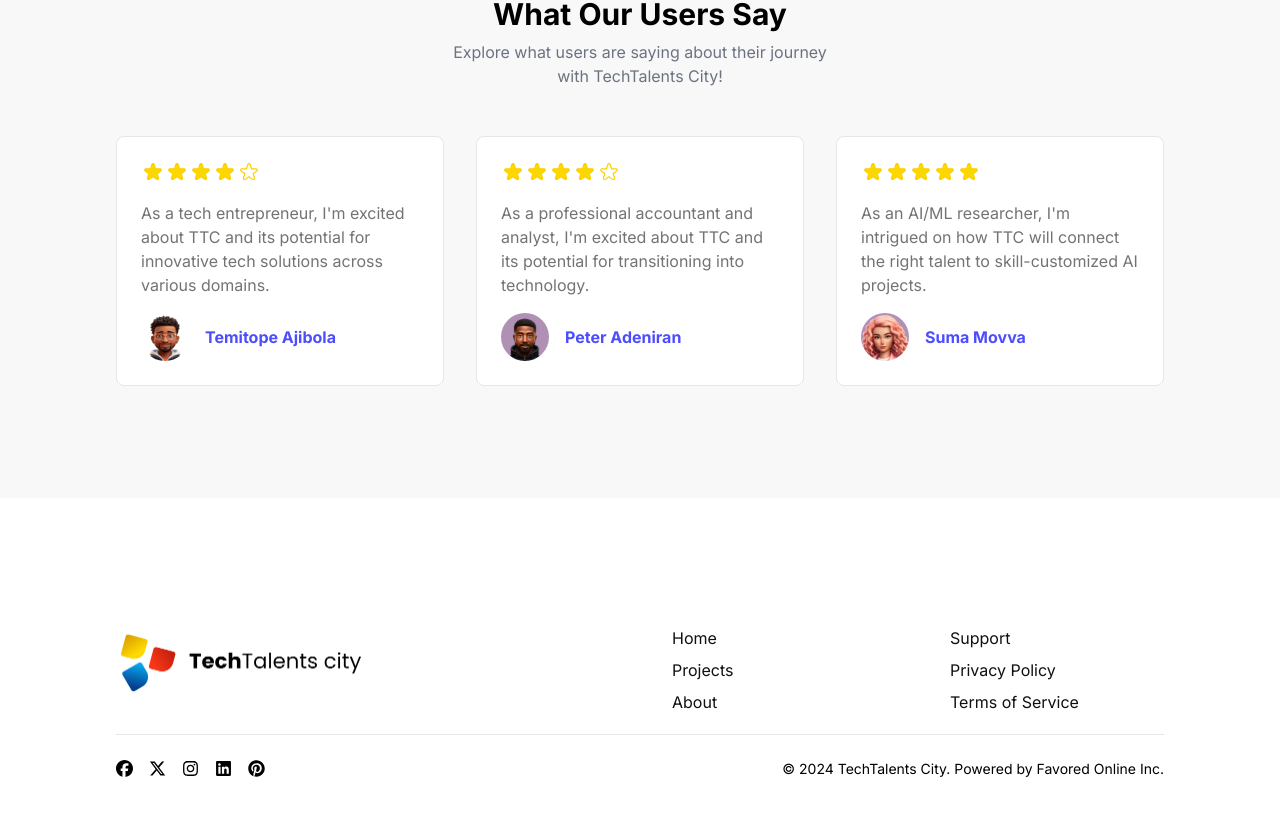
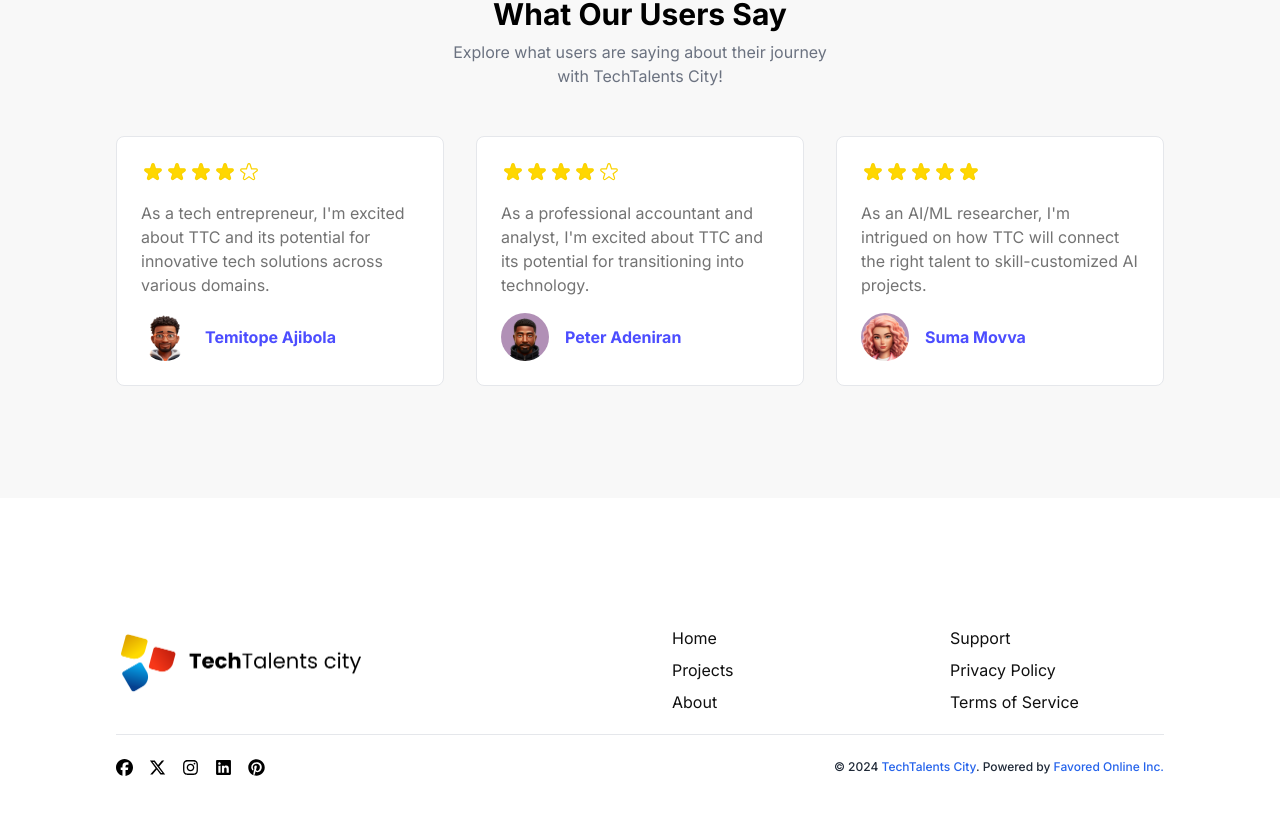
Before and after one commit to techtalentscity/techtalentscity.github.io, a React (Vite) app: page / in a window 1280 px wide. Shown: the part 3607-4422 px from the top of the page. Built offline with nearby package versions, Linux system fonts and the light colour scheme.

Commit message:
Update Footer.jsx

```diff
--- a/src/components/Footer.jsx
+++ b/src/components/Footer.jsx
@@ -32,9 +32,9 @@ const Footer = () => {
                     <FaLinkedin size={17} />
                     <FaPinterest size={17} />
                 </div>
-                <p className="text-sm">
-                  © {currentYear} <a href="https://www.techtalentscity.com/" target="_blank" rel="noopener noreferrer">TechTalents City</a>.
-                  Powered by <a href="https://www.favoredonline.com/" target="_blank" rel="noopener noreferrer">Favored Online Inc.</a>
+                <p className="text-xs text-gray-800 dark:text-gray-200 font-medium">
+                  © {currentYear} <a href="https://www.techtalentscity.com/" className="text-blue-600 hover:underline" target="_blank" rel="noopener noreferrer">TechTalents City</a>.
+                  Powered by <a href="https://www.favoredonline.com/" className="text-blue-600 hover:underline" target="_blank" rel="noopener noreferrer">Favored Online Inc.</a>
                 </p>
             </div>
         </Container>
```
